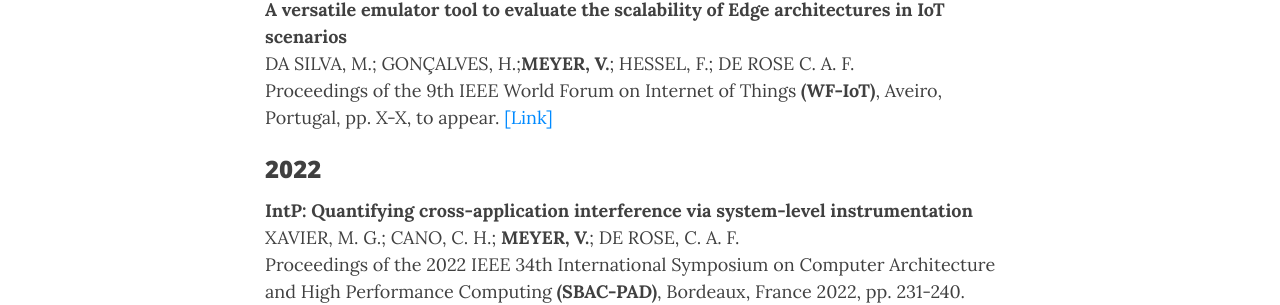
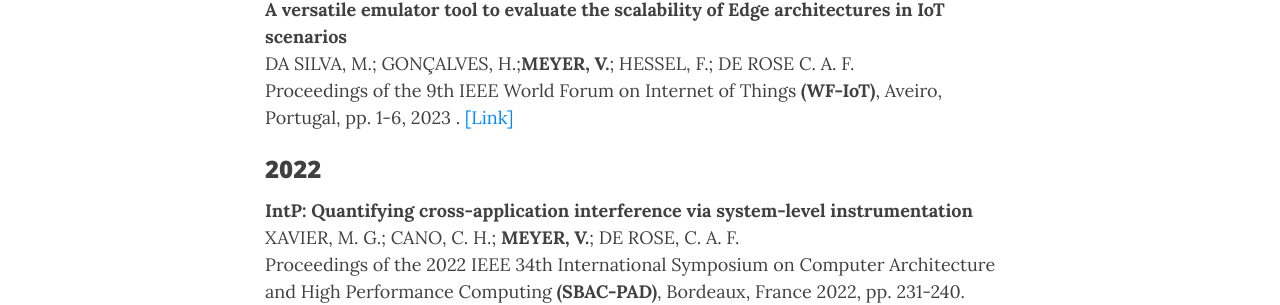
Before and after one commit to ViniciusMeyer/viniciusmeyer.github.io, a Jekyll site: the page built from publications.md, in a window 1280 px wide and 900 px high, scrolled down 319 px. Shown: the part 181-486 px from the top of the window. Built offline with Jekyll 4.4.1, drawn with Linux system fonts in a browser that asks for light colours; nearby versions of some CDN libraries.

Commit message:
Update publications.md

```diff
--- a/publications.md
+++ b/publications.md
@@ -28,7 +28,7 @@ You can also browse my <a href="https://scholar.google.com.br/citations?user=nUo
        <p class="media-heading">
           <strong>A versatile emulator tool to evaluate the scalability of Edge architectures in IoT scenarios</strong><br />
           DA SILVA, M.; GONÇALVES, H.;<b>MEYER, V.</b>; HESSEL, F.; DE ROSE C. A. F.<br />
-	  	Proceedings of the 9th IEEE World Forum on Internet of Things <b>(WF-IoT)</b>, Aveiro, Portugal, pp. X-X, to appear. <a href="https://ieeexplore.ieee.org/abstract/document/10539402">[Link]</a><br />
+	  	Proceedings of the 9th IEEE World Forum on Internet of Things <b>(WF-IoT)</b>, Aveiro, Portugal, pp. 1-6, 2023 . <a href="https://ieeexplore.ieee.org/abstract/document/10539402">[Link]</a><br />
        </p>
     </div>
 </div>
```
